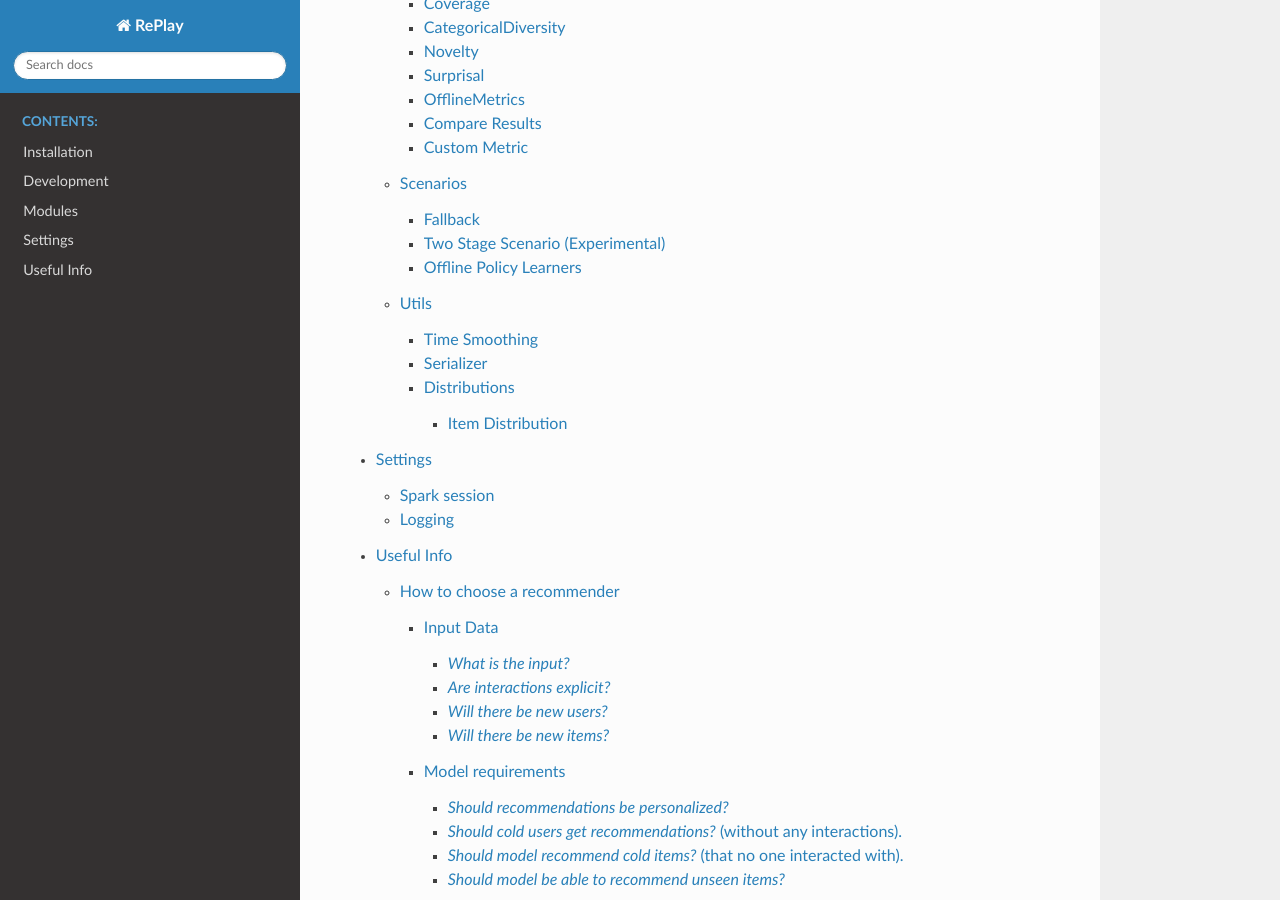
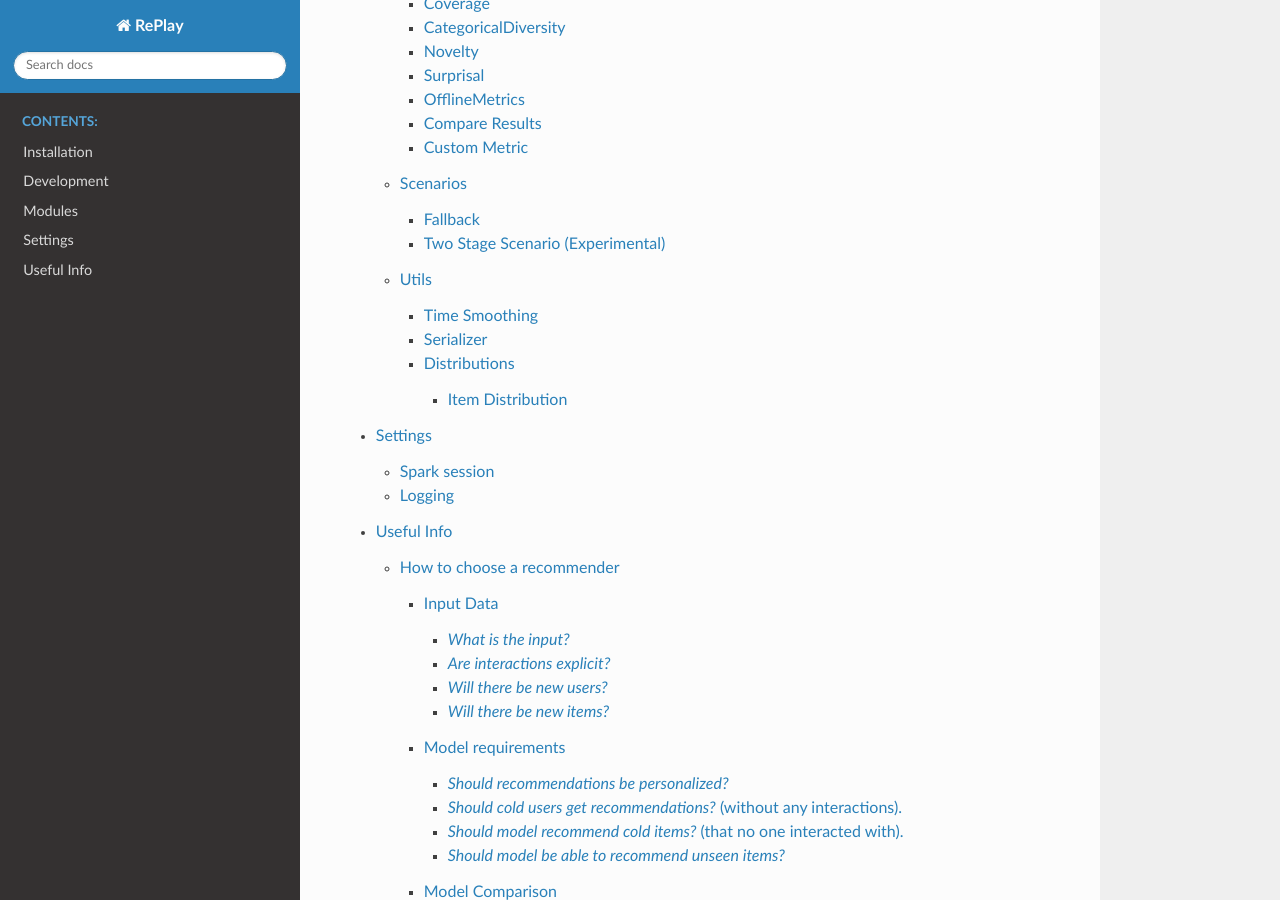
Before and after one commit to sb-ai-lab/RePlay, a Sphinx documentation site: the page built from docs/index.rst, in a window 1280 px wide and 900 px high, scrolled down 2352 px. Built offline with Sphinx 7.4.7 and the Read the Docs theme 2.0.0, drawn with Linux system fonts in a browser that asks for light colours.

Commit message:
Fix docs

```diff
--- a/docs/pages/modules/scenarios.rst
+++ b/docs/pages/modules/scenarios.rst
@@ -13,9 +13,3 @@ Two Stage Scenario (Experimental)
 .. autoclass:: replay.experimental.scenarios.TwoStagesScenario
    :special-members: __init__
    :members: fit, predict, optimize
-
-Offline Policy Learners
------------------------
-.. autoclass:: replay.experimental.scenarios.obp_wrapper.OBPOfflinePolicyLearner
-   :special-members: __init__
-   :members: predict, optimize
```
